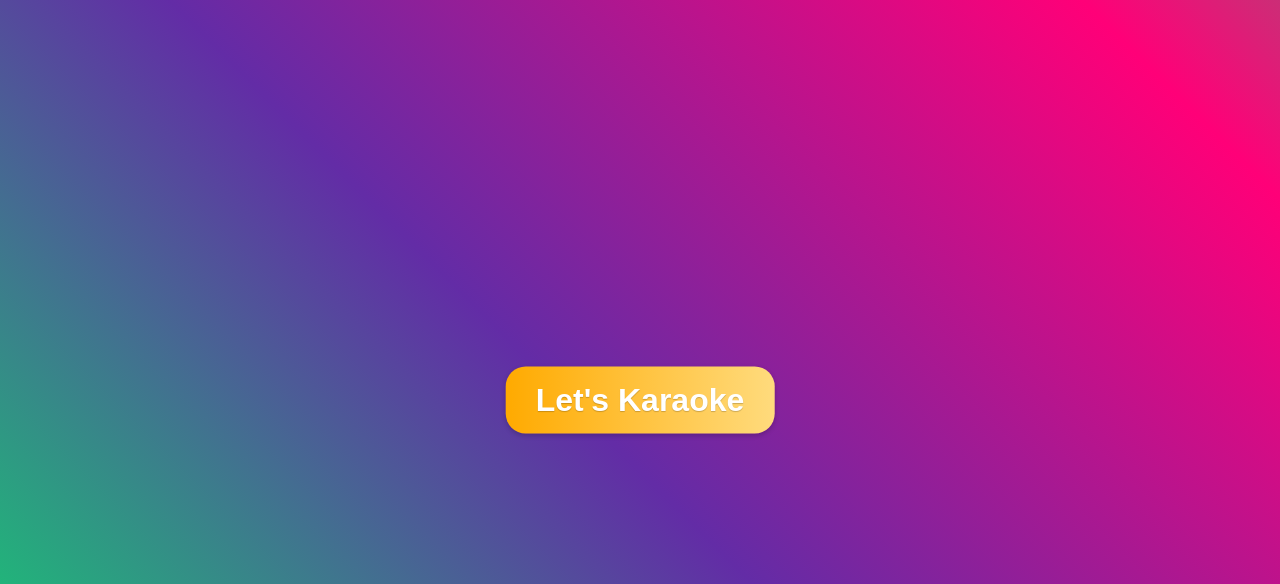
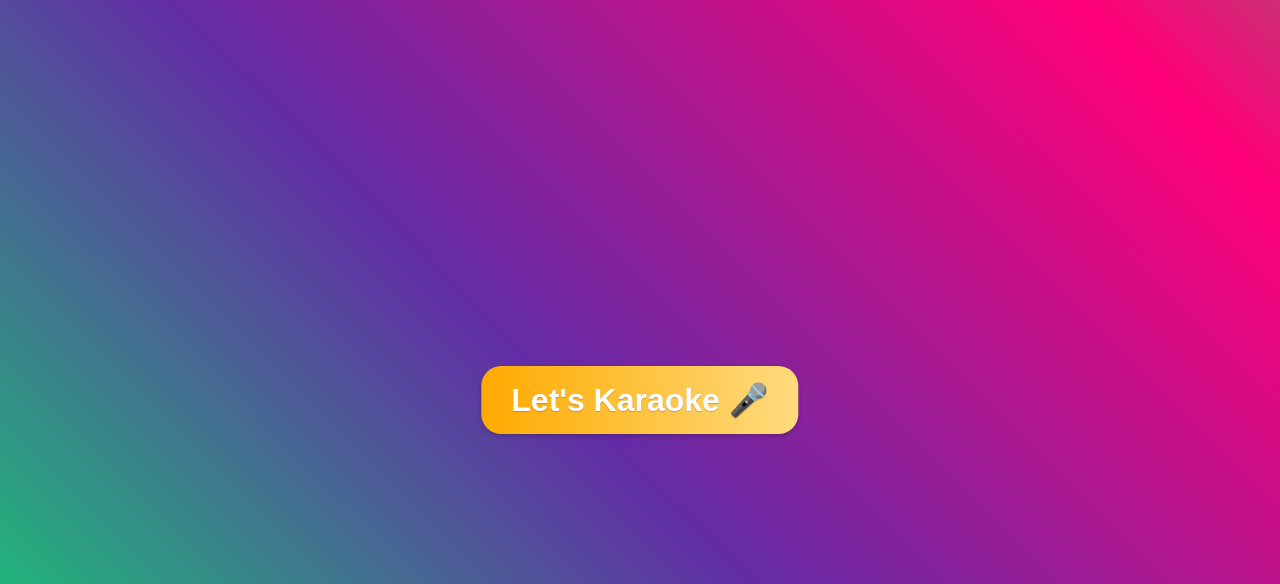
Before and after one commit to jasonhand/js-ignite-karaoke, a website: page index.html in a window 1280 px wide. Shown: the top 584 px of the page. Drawn offline with Linux system fonts and the light colour scheme.

Commit message:
More cleanup

```diff
--- a/index.html
+++ b/index.html
@@ -37,7 +37,7 @@
 <div id="slideshow">
   <div id="slideshowImage"></div>
 </div>
-<button id="startButton">Let's Karaoke</button>
+<button id="startButton">Let's Karaoke 🎤</button>
 
 <script type="module" src="script.js"></script>
 </body>
```
